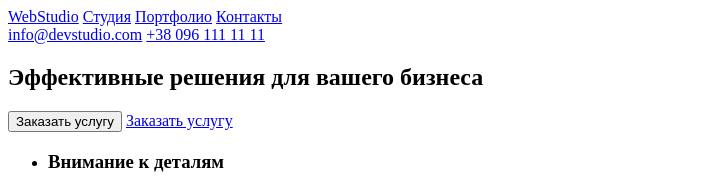
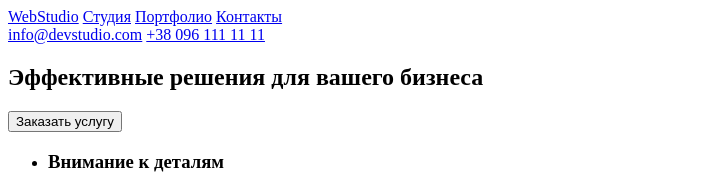
Before and after one commit to Dizik0/home-work, a plain HTML site: page index.html in a window 1280 px wide. Shown: the top 188 px of the page, without its empty margins (0-717 px from the left). Drawn offline with Linux system fonts and the light colour scheme.

Commit message:
100% full
уже точно готово

```diff
--- a/index.html
+++ b/index.html
@@ -19,8 +19,7 @@
     </header>
     <section>
        <h1>Эффективные решения для вашего бизнеса</h1>
-       <button>Заказать услугу</button>
-       <a href="#">Заказать услугу</a>
+       <button type="button">Заказать услугу</button>
     </section>
     <section>
         <ul>
```
